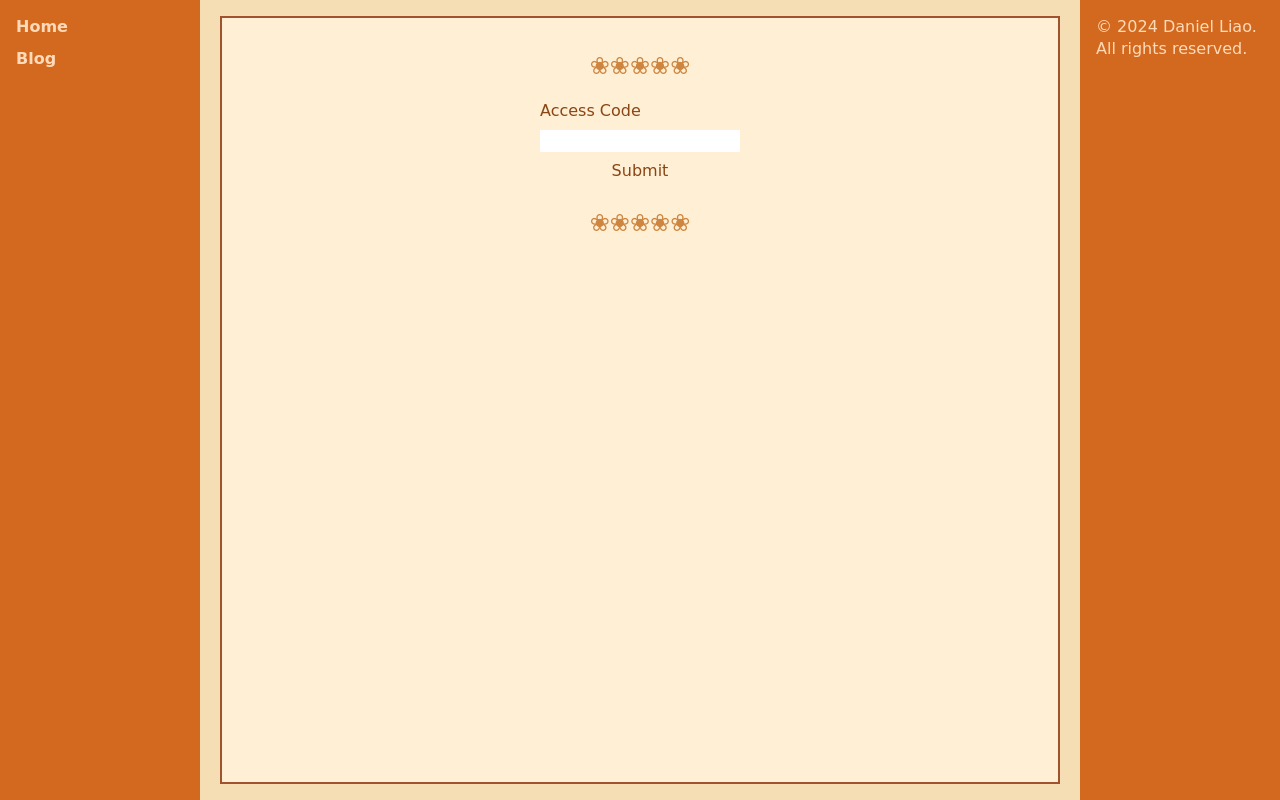
After one commit to Dojo456/personal-website, a Flask app: page /access?on_success=/blog/1 in a window 1280 px wide. The commit adds this page. Run offline with Flask 3, Linux system fonts and the light colour scheme; style sheets or scripts are compiled from the project's sources.

Commit message:
Working multi blog

```diff
--- a/main.py
+++ b/main.py
@@ -6,9 +6,20 @@ import firebase_admin
 import requests
 from dotenv import load_dotenv
 from firebase_admin import auth, firestore
-from flask import Flask, redirect, render_template, request, session, url_for
+from flask import (
+    Flask,
+    abort,
+    flash,
+    redirect,
+    render_template,
+    request,
+    session,
+    url_for,
+)
 from flask_login import LoginManager, UserMixin
 from jinja2 import FileSystemLoader, select_autoescape
+
+from utils import BlogInfo, requires_scope
 
 # Environment Setup
 load_dotenv()
@@ -50,8 +61,35 @@ def home():
     return render_template("home.jinja")
 
 
+all_blogs = [
+    ("/sabrina", "For Sabrina", "sabrina"),
+]
+
+
+alternate_titles = {
+    "sabrina": "Sabrina",
+}
+
+
 @app.route("/blog")
-def blog():
+@app.route("/blog/<topic>")
+def blog(topic: str | None = None):
+    blog_info: BlogInfo | None = None
+
+    if topic is None:
+        topic = "default"
+
+    if topic != "default":
+        if topic not in session.get("scopes", []):
+            return redirect(url_for("access", on_success=url_for("blog", topic=topic)))
+
+        blog_info_doc = db.collection("blogs").document(topic).get().to_dict()
+
+        if not blog_info_doc:
+            abort(404)
+
+        blog_info = BlogInfo(**blog_info_doc)
+
     page = request.args.get("page", 1, type=int)
     per_page = 5  # Number of blog posts per page
 
@@ -60,11 +98,17 @@ def blog():
     end = start + per_page
 
     # Query Firestore to get total count and paginated results
-    blog_ref = db.collection("blog")
+    blog_ref = db.collection("posts").where("topic", "==", topic)
+
     total_posts = len(blog_ref.get())
 
     # Order by creation date (descending) and limit to the current page
-    posts = blog_ref.order_by("created").offset(start).limit(per_page).stream()
+    posts = (
+        blog_ref.order_by("created", direction=firestore.firestore.Query.DESCENDING)
+        .offset(start)
+        .limit(per_page)
+        .stream()
+    )
 
     # Convert Firestore documents to dictionaries
     posts = [post.to_dict() for post in posts]
@@ -78,11 +122,14 @@ def blog():
         page=page,
         total_pages=total_pages,
         total_posts=total_posts,
+        current_topic=topic,
+        alt_title=blog_info["alt_title"] if blog_info else None,
+        alt_description=blog_info["alt_description"] if blog_info else None,
     )
 
 
 @app.route("/blog/new", methods=["GET", "POST"])
-def new_blog():
+def new_post():
     if not session.get("user"):
         return redirect(url_for("home"))
 
@@ -91,11 +138,15 @@ def new_blog():
 
         entry["created"] = firestore.firestore.SERVER_TIMESTAMP
 
-        db.collection("blog").add(entry)
+        db.collection("posts").add(entry)
 
-        return redirect(url_for("blog"))
+        topic = entry["topic"]
 
-    return render_template("new_blog.jinja")
+        return redirect(url_for("blog", topic=topic if topic != "default" else None))
+
+    topics = set(doc.id for doc in db.collection("blogs").stream())
+
+    return render_template("new_post.jinja", topics=list(topics))
 
 
 @app.route("/search")
@@ -110,6 +161,42 @@ def search():
         results = []
 
     return results
+
+
+@app.route("/access", methods=["GET", "POST"])
+def access():
+    if request.method == "POST":
+        access_code = request.form.get("access-code")
+        on_success = request.form.get("on_success", url_for("home"))
+
+        codes = (
+            db.collection("access_codes")
+            .where("code", "==", access_code)
+            .limit(1)
+            .get()
+        )
+
+        if len(codes) == 0:
+            return redirect(url_for("access"))
+
+        code = codes[0]
+
+        scopes = code.get("scopes")
+        session["scopes"] = scopes
+
+        # Fetch blogs where document ID is in scopes
+        blogs = db.collection("blogs").where("__name__", "in", scopes).stream()
+
+        additional_links = [
+            (f"/blog/{blog.id}", blog.get("link_title")) for blog in blogs
+        ]
+
+        session["additional_links"] = additional_links
+
+        return redirect(on_success)
+
+    on_success = request.args.get("on_success", url_for("home"))
+    return render_template("access.jinja", on_success=on_success)
 
 
 @app.route("/logout", methods=["POST"])
--- /dev/null
+++ b/templates/access.jinja
@@ -0,0 +1,16 @@
+{% extends "base.jinja" %}
+
+{% block title %}Access{% endblock %}
+
+{% block content %}
+<div class="flex justify-center items-center">
+    <form id="access-form" class="flex flex-col gap-2 max-w-56" action="/access" method="POST">
+        <label for="access-code">Access Code</label>
+        <input type="text" id="access-code" name="access-code">
+        <input type="hidden" name="on_success" value="{{ on_success }}" />
+        <button type="submit">Submit</button>
+        <p id="error-message"></p>
+    </form>
+</div>
+
+{% endblock %}
--- a/templates/base.jinja
+++ b/templates/base.jinja
@@ -17,8 +17,11 @@
                 <li><a href="{{ url_for('home') }}">Home</a></li>
                 <li><a href="{{ url_for('blog') }}">Blog</a></li>
                 {% if session.get("user") %}
-                <li><a href="{{ url_for('new_blog') }}">New Blog</a></li>
+                <li><a href="{{ url_for('new_post') }}">New Post</a></li>
                 {% endif %}
+                {% for additional_link in session.get("additional_links", []) %}
+                <li><a href="{{ additional_link[0] }}">{{ additional_link[1] }}</a></li>
+                {% endfor %}
             </ul>
             {% if session.get("user") %}
             <form action="/logout" method="post">
```
Also changed, not shown: templates/blog.jinja (+9 -0 lines), templates/new_blog.jinja (deleted, +0 -34 lines), templates/new_post.jinja (added, +56 -0 lines), utils.py (added, +25 -0 lines).
